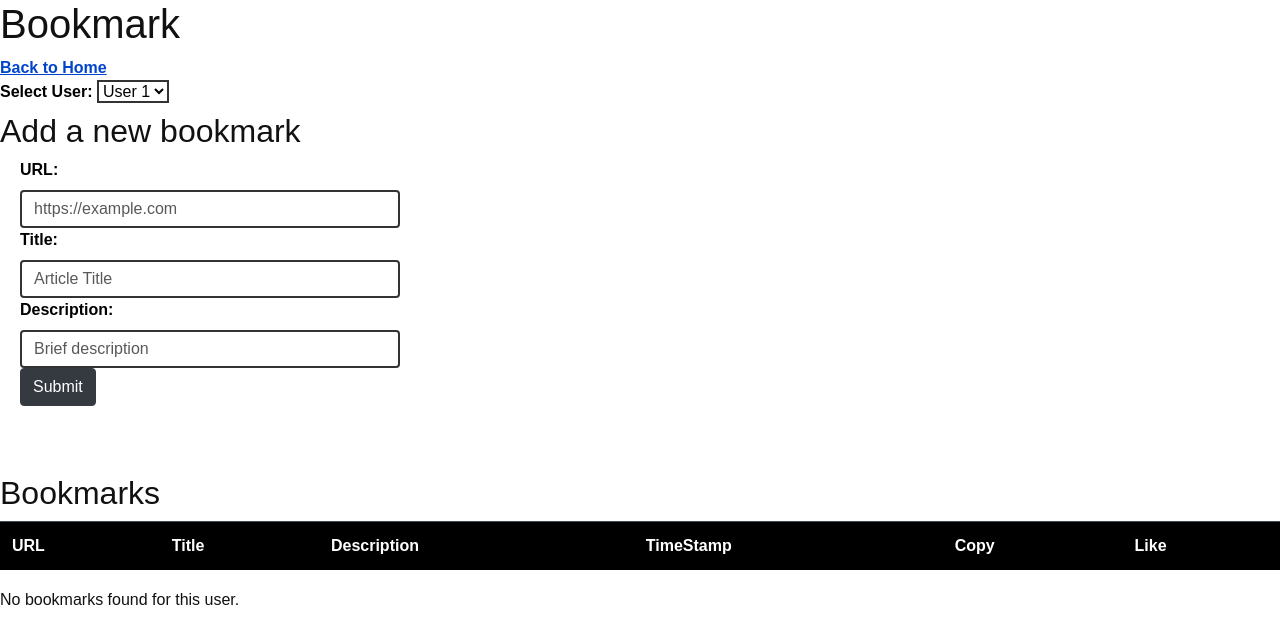
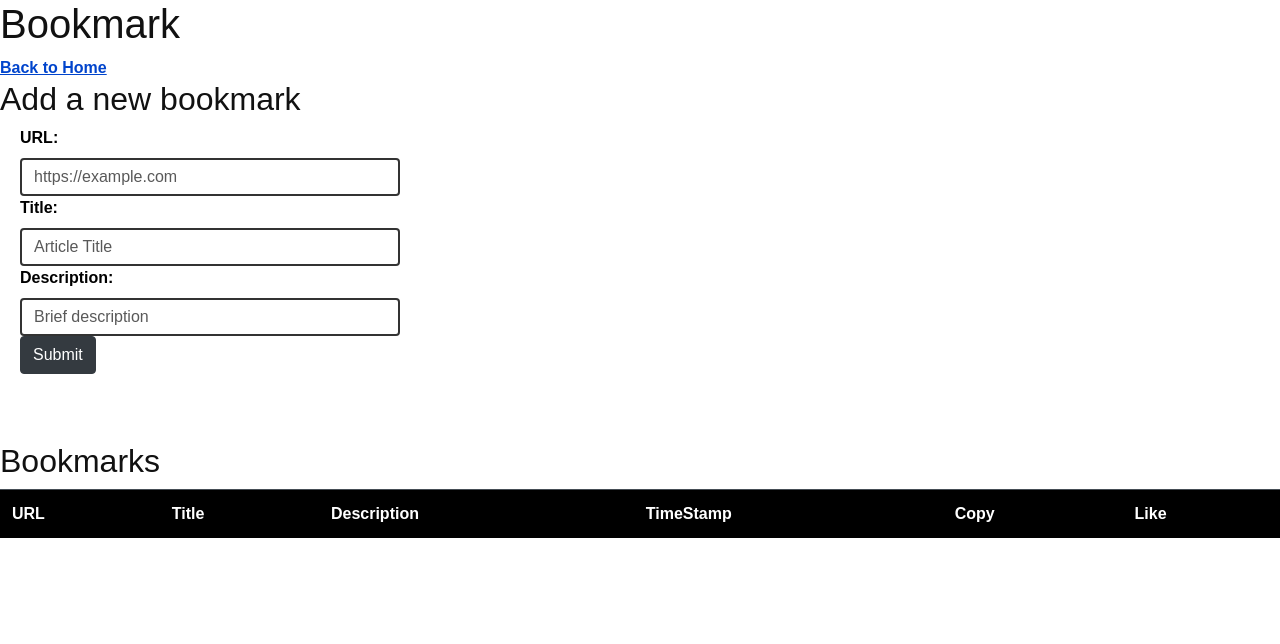
Before and after one commit to Vitalii-code/checkpoint, a website with bundled scripts: page addbookmark.html in a window 1280 px wide. Built offline with nearby package versions, Linux system fonts and the light colour scheme.

Commit message:
Remove selector

```diff
--- a/addbookmark.html
+++ b/addbookmark.html
@@ -9,6 +9,8 @@
       href="https://maxcdn.bootstrapcdn.com/bootstrap/4.4.1/css/bootstrap.min.css"
     />
   <link rel="stylesheet" type="text/css" href="style.css">
+  <script type="module" src="./app.js"></script>
+
 </head>
 <body>
   <header>
@@ -19,12 +21,6 @@
   </header>
 
   <main>
-    <section>
-      <label for="user-select">Select User:</label>
-      <select id="user-select">
-        <!-- User options populated via JS -->
-      </select>
-    </section>
 
     <section>
     <H2>
@@ -75,7 +71,5 @@
     <div id="bookmarks-container"></div>
     </section>
   </main>
-
-  <script type="module" src="./app.js"></script>
 </body>
 </html>
```
